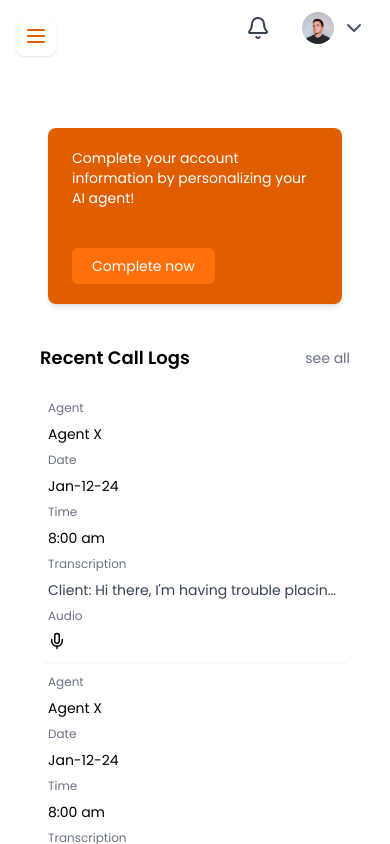
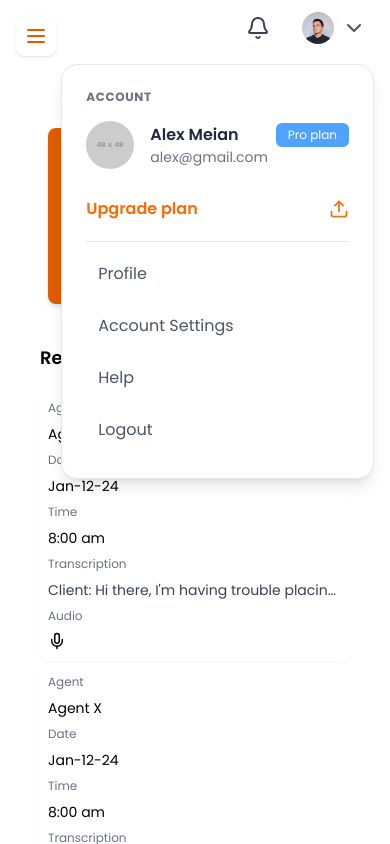
Before and after one commit to woeschild/adora3, a Next.js app: page / in a window 390 px wide. Both pictures are taken after a click on the element 318 px from the left and 28 px from the top of the page. Built offline with nearby package versions, Linux system fonts and the light colour scheme.

Commit message:
added dropdown card

```diff
--- /dev/null
+++ b/src/components/navigation/header/AccountCard.tsx
@@ -0,0 +1,52 @@
+import { Upload } from "lucide-react";
+import Link from "next/link";
+
+export  const AccountCard = () => {
+    const menuItems = [
+      { text: 'Profile', path:"/profile" },
+      { text: 'Account Settings', path:"/account-settings" },
+      { text: 'Help', path:"#" },
+      { text: 'Logout', path:"#" },
+    ];
+
+    return (
+      <div className="w-fit bg-white rounded-2xl border border-gray-200 shadow-lg p-6">
+        <h2 className="text-xs font-bold uppercase text-gray-500 tracking-wider mb-4">Account</h2>
+
+        <div className="flex items-center mb-4">
+          <img
+            src="https://placehold.co/48x48/E2E8F0/4A5568?text=A"
+            alt="Alex Meian"
+            className="w-12 h-12 rounded-full mr-4"
+            onError={(e) => { e.currentTarget.src = 'https://placehold.co/48x48/E2E8F0/4A5568?text=A'; }}
+          />
+          <div className="flex-grow flex gap-2">
+            <div>
+                <p className="font-semibold text-gray-800">Alex Meian</p>
+            <p className="text-sm text-gray-500">alex@gmail.com</p>
+            </div>
+          <span className="bg-blue-400 text-white h-fit text-xs px-3 py-1 rounded-md">Pro plan</span>
+          </div>
+        </div>
+
+        <a href="#" className="flex items-center justify-between text-orange-500 font-semibold py-3 hover:text-orange-600 transition-colors duration-200">
+          <span>Upgrade plan</span>
+          <Upload size={20} />
+        </a>
+
+        <hr className="my-2 border-gray-200" />
+
+        <nav className="space-y-1">
+          {menuItems.map((item, index) => (
+            <Link
+              key={index}
+              href={item.path}
+              className="block text-gray-600 hover:bg-gray-100 hover:text-gray-800 rounded-md px-3 py-3 transition-colors duration-200"
+            >
+              <span>{item.text}</span>
+            </Link>
+          ))}
+        </nav>
+      </div>
+    );
+  };
--- a/src/components/navigation/header/Header.tsx
+++ b/src/components/navigation/header/Header.tsx
@@ -6,6 +6,8 @@ import { AgentInfo } from "./AgentInfo";
 import { Notifications } from "./Notifications";
 import { UserMenu } from "./UserMenu";
 import avatar from "../../../../public/profile.png";
+import { AccountCard } from "./AccountCard";
+import { useState, useRef, useEffect } from "react";
 
 type Crumb = { label: string; href?: string };
 
@@ -26,8 +28,33 @@ function prettify(segment: string) {
 }
 
 export default function Header() {
+  const [show, setShow] = useState(false);
+  const dropdownRef = useRef<HTMLDivElement>(null);
+  const userMenuRef = useRef<HTMLDivElement>(null);
   const pathname = usePathname() || "/";
   const segments = pathname.split("/").filter(Boolean);
+
+  // Handle click outside to close dropdown
+  useEffect(() => {
+    function handleClickOutside(event: MouseEvent) {
+      if (
+        dropdownRef.current &&
+        userMenuRef.current &&
+        !dropdownRef.current.contains(event.target as Node) &&
+        !userMenuRef.current.contains(event.target as Node)
+      ) {
+        setShow(false);
+      }
+    }
+
+    if (show) {
+      document.addEventListener("mousedown", handleClickOutside);
+    }
+
+    return () => {
+      document.removeEventListener("mousedown", handleClickOutside);
+    };
+  }, [show]);
 
   // Always produce exactly two crumbs
   let visibleSegments: string[];
@@ -63,7 +90,26 @@ export default function Header() {
       {/* Right: Notifications + User */}
       <div className="flex items-center gap-4 shrink-0">
         <Notifications />
-        <UserMenu name="Company A" email="companyA@gmail.com" avatar={avatar} />
+        <div ref={userMenuRef}>
+          <UserMenu
+            name="Company A"
+            email="companyA@gmail.com"
+            avatar={avatar}
+            onClick={() => { setShow(!show) }}
+          />
+        </div>
+      </div>
+
+      {/* Dropdown with smooth slide animation */}
+      <div
+        ref={dropdownRef}
+        className={`fixed top-16 right-4 z-50 transform transition-all duration-300 ease-in-out origin-top ${
+          show
+            ? 'opacity-100 scale-y-100 translate-y-0'
+            : 'opacity-0 scale-y-0 -translate-y-2 pointer-events-none'
+        }`}
+      >
+        <AccountCard />
       </div>
     </header>
   );
--- a/src/components/navigation/header/UserMenu.tsx
+++ b/src/components/navigation/header/UserMenu.tsx
@@ -8,11 +8,12 @@ interface UserMenuProps {
   name: string;
   email: string;
   avatar: string | StaticImport;
+  onClick?: ()=> void;
 }
 
-export function UserMenu({ name, email, avatar }: UserMenuProps) {
+export function UserMenu({ name, email, avatar, onClick }: UserMenuProps) {
   return (
-    <div className="flex items-center gap-2 sm:gap-3 p-2 rounded-xl hover:bg-gray-50 cursor-pointer">
+    <div onClick={onClick} className="flex items-center gap-2 sm:gap-3 p-2 rounded-xl hover:bg-gray-50 cursor-pointer">
       {/* Avatar */}
       <div className="w-8 h-8 relative shrink-0">
         <Image
@@ -22,7 +23,6 @@ export function UserMenu({ name, email, avatar }: UserMenuProps) {
           className="rounded-full object-cover"
         />
       </div>
-
       {/* User info – hidden on mobile */}
       <div className="hidden sm:flex flex-col min-w-0">
         <span className="text-sm font-semibold text-gray-900 truncate">
```
